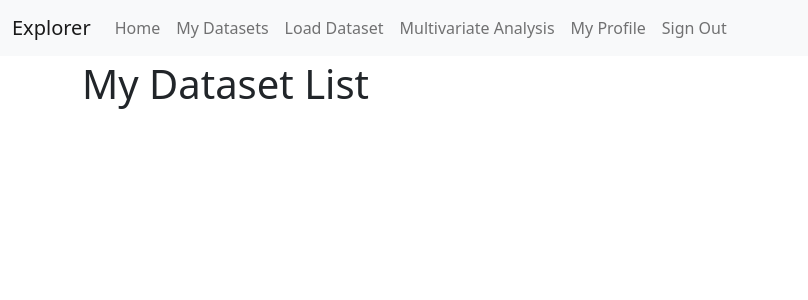
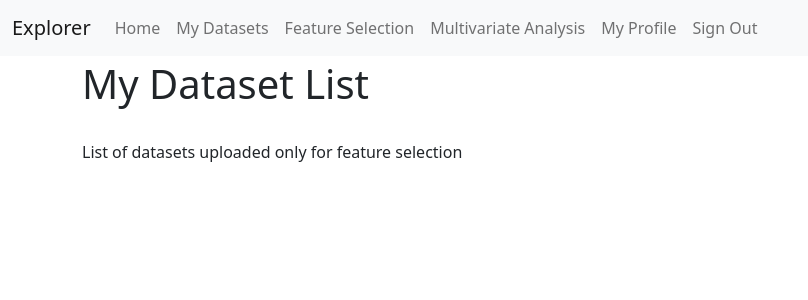
Before and after one commit to pyjavo/explorer, a Django app: page /registers/my-datasets in a window 1280 px wide. Shown: the top 300 px of the page, without its empty margins (0-808 px from the left). Run offline with Django 3.2, Linux system fonts and the light colour scheme; the visitor is signed in with stand-in values (Sample User, id 1); data that the repository does not hold is empty; some libraries are stand-ins or nearby versions.

Commit message:
Changed title from load_dataset to Feature Selection in templates. Add paragraph in My Datasets of feature selection

```diff
--- a/explorer/explorer/templates/base.html
+++ b/explorer/explorer/templates/base.html
@@ -53,7 +53,7 @@
                   <a class="nav-link" href="{% url 'registers:my_datasets' %}">My Datasets</a>
                 </li>
                 <li class="nav-item">
-                  <a class="nav-link" href="{% url 'registers:load_dataset' %}">Load Dataset</a>
+                  <a class="nav-link" href="{% url 'registers:load_dataset' %}">Feature Selection</a>
                 </li>
                 <li class="nav-item">
                   <a class="nav-link" href="{% url 'multivariate_analysis' %}">Multivariate Analysis</a>
--- a/explorer/explorer/templates/registers/my_datasets.html
+++ b/explorer/explorer/templates/registers/my_datasets.html
@@ -4,6 +4,8 @@
 {% block content %}
 <h1>My Dataset List</h1>
 <br>
+<p>List of datasets uploaded only for feature selection</p>
+
 
 <ul>
 	{% for register in registers %}
```
